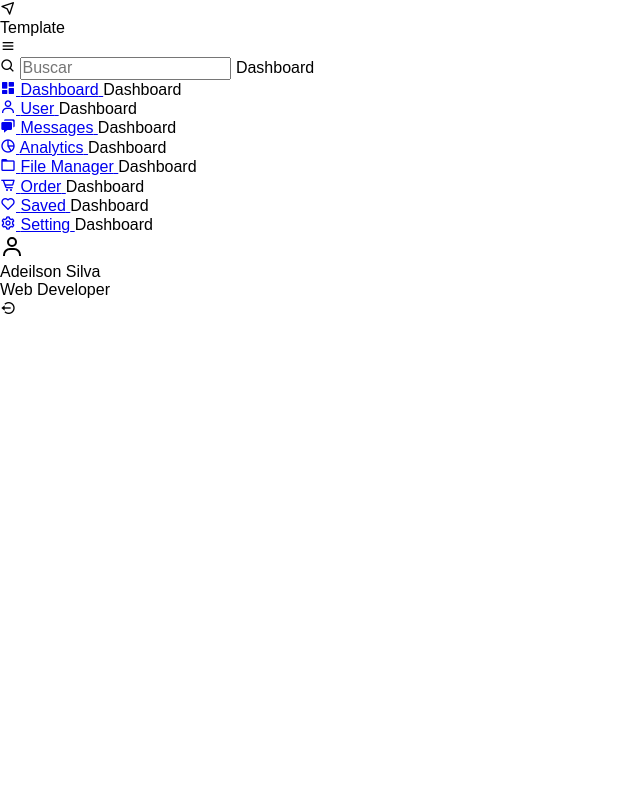
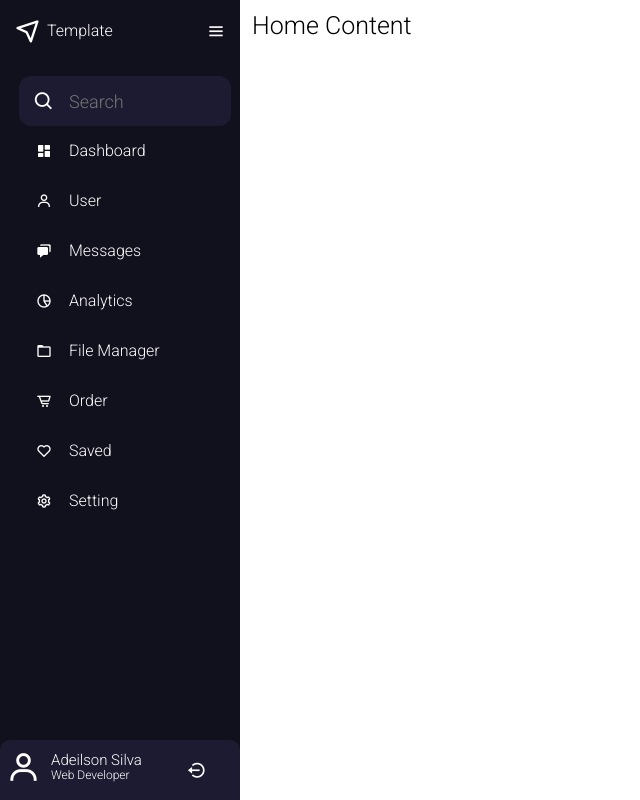
Before and after one commit to Adeilson98/side-navigation-bar, a plain HTML site: page index.html in a window 1280 px wide. Shown: the whole page, without its empty margins (0-640 px from the left). Drawn offline with nearby package versions, Linux system fonts and the light colour scheme.

Commit message:
layout finished

```diff
--- a/assets/css/main.css
+++ b/assets/css/main.css
@@ -1,8 +1,202 @@
+@import url('https://fonts.googleapis.com/css2?family=Roboto:wght@300&display=swap');
+
 *{
     margin: 0;
     padding: 0;
     box-sizing: border-box;
-    font-family: 'Arial', 'sans-serif';
+    font-family: "Roboto", "sans-serif";
+}
+
+body {
+    position: relative;
+    min-height: 100vh;
+    width: 100%;
+    overflow: hidden;
+}
+
+.sidebar {
+    position: fixed;
+    top: 0;
+    left: 0;
+    height: 100%;
+    width: 240px;
+    background: #11101D;
+    padding: 6px 14px;
+}
+
+.sidebar .logo_content .logo {
+    color: #FFF;
+    display: flex;
+    height: 50px;
+    width: 100%;
+    align-items: center;
+}
+.logo_content .logo i {
+    font-size: 28px;
+    margin-right: 5px;
+}
+
+.logo_content.logo .logo_name {
+    font-size: 20px;
+    font-weight: 400;
+}
+
+.sidebar #btn {
+    color: #FFF;
+    position: absolute;
+    left: 90%;
+    top: 6px;
+    font-size: 20px;
+    height: 50px;
+    width: 50px;
+    text-align: center;
+    line-height: 50px;
+    transform: translateX(-50%);
+    cursor: pointer;
+}
+
+.sidebar ul {
+    margin-top: 20px;
+}
+
+.sidebar ul li {
+    height: 50px;
+    width: 100%;
+    position: relative;
+    margin: 0 5px;
+    line-height: 50px;
     list-style: none;
-    list-style-type: none;
 }
+
+.sidebar ul li .tooltip {
+    position: absolute;
+    height: 35px;
+    width: 122px;
+    background-color: white;
+    box-shadow: 0 5px 10px rgba(0, 0, 0, 0.2);
+    left: 122px;
+    top: 50%;
+    transform: translateY(-50%);
+    border-radius: 6px;
+    line-height: 35px;
+    text-align: center;
+    transition: 0s;
+    opacity: 0;
+    pointer-events: none;
+}
+
+.sidebar ul li:hover .tooltip {
+    top: 50%;
+    transition: all 0.5s ease;
+    opacity: 1;
+}
+
+.sidebar ul li input {
+    position: absolute;
+    height: 100%;
+    width: 100%;
+    left: 0;
+    top: 0;
+    border-radius: 12px;
+    outline: none;
+    border: none;
+    background-color: #1D1B31;
+    padding-left: 50px;
+    padding-right: 10px;
+    font-size: 18px;
+    color: white;
+}
+.sidebar ul li .bx-search{
+    position: absolute;
+    z-index: 99;
+    color: white;
+    font-size: 22px;
+}
+
+.sidebar ul li a {
+    color: white;
+    display: flex;
+    align-items: center;
+    text-decoration: none;
+    transition: all 0.4s ease;
+    border-radius: 12px;
+}
+
+.sidebar ul li a:hover {
+    color: #11101D;
+    background-color: white;
+}
+
+.sidebar ul li i {
+    height: 50px;
+    min-width: 50px;
+    border-radius: 12px;
+    line-height: 50px;
+    text-align: center;
+}
+
+.sidebar .profile_content {
+    position: absolute;
+    color: white;
+    bottom: 0;
+    left: 0;
+    width: 100%;
+}
+
+.sidebar .profile_content .profile {
+    position: relative;
+    padding: 10px 6px;
+    height: 60px;
+    background-color: #1D1B31;
+    border-radius: 10px 10px 0 0;
+}
+
+.profile_content .profile .profile_details{
+    display: flex;
+    align-items: center;
+}
+
+.profile .profile_details i {
+    font-size: 35px;
+    object-fit: cover;
+    border-radius: 12px;
+    color: white;
+    margin-right: 10px;
+}
+
+.profile .profile_details .name_job {
+    margin-right: 10px;
+}
+
+.profile .profile_details .name {
+    font-size: 15px;
+    font-weight: 400;
+}
+
+.profile .profile_details .job {
+    font-size: 12px;
+}
+
+.profile #log_out {
+    position: absolute;
+    left: 88%;
+    bottom: 5px;
+    transform: translateX(-50%);
+    min-width: 50px;
+    line-height: 50px;
+    font-size: 20px;
+    border-radius: 12px;
+}
+
+.home_content {
+    position: absolute;
+    height: 100%;
+    width: calc(100% - 240px);
+    left: 240px;
+}
+
+.home_content .text {
+    font-size: 25px;
+    font-weight: 500;
+    margin: 12px;
+}
--- a/index.html
+++ b/index.html
@@ -5,8 +5,8 @@
     <meta charset="UTF-8">
     <meta http-equiv="X-UA-Compatible" content="IE=edge">
     <meta name="viewport" content="width=device-width, initial-scale=1.0">
-    <link rel="stylesheet" href="/assets/css/normalize.css">
-    <link rel="stylesheet" href="/assets/css/main.css">
+    <link rel="stylesheet" href="assets/css/normalize.css">
+    <link rel="stylesheet" href="assets/css/main.css">
 
     <!-- icones que vou utilizar -->
 
@@ -19,7 +19,9 @@
 </head>
 
 <body>
+
     <div class="sidebar">
+        <div class="logo_content">
             <div class="logo">
                 <i class='bx bx-navigation'></i>
                 <div class="logo_name">Template</div>
@@ -27,11 +29,11 @@
             <i class='bx bx-menu' id="btn"></i>
         </div>
 
-    <ul class="nav_itens">
+        <ul class="nav_list">
             <li>
                 <i class='bx bx-search'></i>
-            <input type="text" placeholder="Buscar">
-            <span class="tolltip">Dashboard</span>
+                <input type="text" placeholder="Search">
+                <span class="tooltip">Search</span>
             </li>
 
             <li>
@@ -39,7 +41,7 @@
                     <i class='bx bxs-dashboard'></i>
                     <span class="links_name">Dashboard</span>
                 </a>
-            <span class="tolltip">Dashboard</span>
+                <span class="tooltip">Dashboard</span>
             </li>
 
             <li>
@@ -47,7 +49,7 @@
                     <i class='bx bx-user'></i>
                     <span class="links_name">User</span>
                 </a>
-            <span class="tolltip">Dashboard</span>
+                <span class="tooltip">User</span>
             </li>
 
             <li>
@@ -55,14 +57,14 @@
                     <i class='bx bxs-chat'></i>
                     <span class="links_name">Messages</span>
                 </a>
-            <span class="tolltip">Dashboard</span>
+                <span class="tooltip">Messages</span>
             </li>
             <li>
                 <a href="#">
                     <i class='bx bx-pie-chart-alt-2'></i>
                     <span class="links_name">Analytics</span>
                 </a>
-            <span class="tolltip">Dashboard</span>
+                <span class="tooltip">Analytics</span>
             </li>
 
             <li>
@@ -70,7 +72,7 @@
                     <i class='bx bx-folder'></i>
                     <span class="links_name">File Manager</span>
                 </a>
-            <span class="tolltip">Dashboard</span>
+                <span class="tooltip">File Manager</span>
             </li>
 
             <li>
@@ -78,7 +80,7 @@
                     <i class='bx bx-cart-alt'></i>
                     <span class="links_name">Order</span>
                 </a>
-            <span class="tolltip">Dashboard</span>
+                <span class="tooltip">Order</span>
             </li>
 
             <li>
@@ -86,7 +88,7 @@
                     <i class='bx bx-heart'></i>
                     <span class="links_name">Saved</span>
                 </a>
-            <span class="tolltip">Dashboard</span>
+                <span class="tooltip">Saved</span>
             </li>
 
             <li>
@@ -94,7 +96,7 @@
                     <i class='bx bx-cog'></i>
                     <span class="links_name">Setting</span>
                 </a>
-            <span class="tolltip">Dashboard</span>
+                <span class="tooltip">Setting</span>
             </li>
 
         </ul>
@@ -102,7 +104,7 @@
         <div class="profile_content">
             <div class="profile">
                 <div class="profile_details">
-                <img src="/assets/images/bx-user.svg" alt="User">
+                    <i class='bx bx-user' style='color:#ffffff'></i>
                     <div class="name_job">
                         <div class="name">Adeilson Silva</div>
                         <div class="job">Web Developer</div>
@@ -111,6 +113,12 @@
                 <i class='bx bx-log-out-circle' id="log_out"></i>
             </div>
         </div>
+    </div>
+
+    <div class="home_content">
+        <div class="text">Home Content</div>
+    </div>
+
 </body>
 
 </html>
```
Lines whose indentation alone changed are shown as unchanged.
